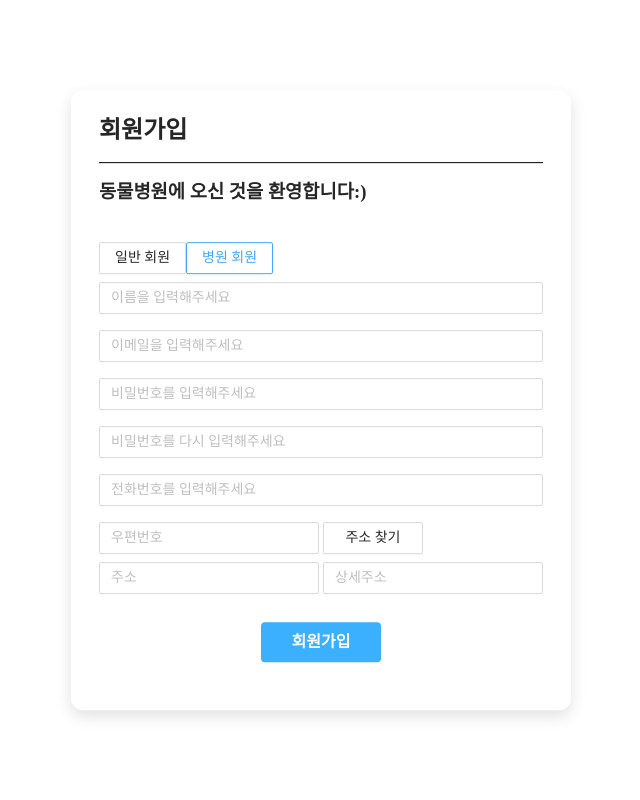
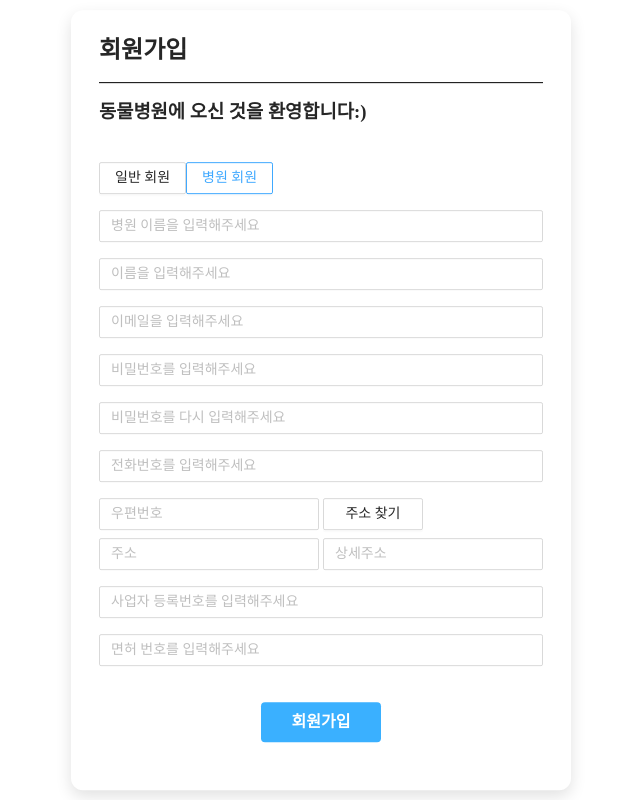
Before and after one commit to ejaman/Animal-Hospital, a React (Create React App) app in the folder client/: page / in a window 1280 px wide. Both pictures are taken after a click on the button "병원 회원". Shown: the whole page, without its empty margins (319-959 px from the left). Built offline with nearby package versions, Linux system fonts and the light colour scheme.

Commit message:
[#57]refactor: 병원 일반 회원가입 토글 완성

```diff
--- a/client/src/pages/register/RegisterForm.tsx
+++ b/client/src/pages/register/RegisterForm.tsx
@@ -69,11 +69,19 @@ const  RegisterForm: React.FC<Props> = ({isHospital}) => {
   return (
     <>
       <form>
+        {isHospital &&
+          <Input
+          placeholder="병원 이름을 입력해주세요"
+          value = {hospitalname}
+          onChange = {(e) => setHospitalname(e.target.value)}
+          style={{ marginTop: "1rem" }}
+        />
+        }
         <Input
           placeholder="이름을 입력해주세요"
           value = {username}
           onChange = {(e) => setUsername(e.target.value)}
-          style={{ marginBottom: "1rem", marginTop: "0.5rem" }}
+          style={{ marginBottom: "1rem", marginTop: "1rem" }}
         />
         <Input
           placeholder="이메일을 입력해주세요"
@@ -107,13 +115,29 @@ const  RegisterForm: React.FC<Props> = ({isHospital}) => {
           <SearchAddr>주소 찾기</SearchAddr>
           <Input
             placeholder="주소"
-            style={{ marginBottom: "0.5rem" }}
+            style={{ marginBottom: "1rem" }}
           />
           <Input
             placeholder="상세주소"
-            style={{ marginBottom: "0.5rem" }}
+            style={{ marginBottom: "1rem" }}
           />
         </AddressContainer>
+        {isHospital &&
+          <div>
+            <Input
+            placeholder="사업자 등록번호를 입력해주세요"
+            value = {CRN}
+            onChange = {(e) => setCRN(e.target.value)}
+            style={{ marginBottom: "1rem" }}
+            />
+            <Input
+            placeholder="면허 번호를 입력해주세요"
+            value = {license}
+            onChange = {(e) => setLicense(e.target.value)}
+            style={{ marginBottom: "1rem" }}
+            />
+          </div>
+        }
         <RegisterBtnContainer>
           <RegisterBtn type="submit" onClick={handleSubmit}>회원가입</RegisterBtn>
         </RegisterBtnContainer>
```
